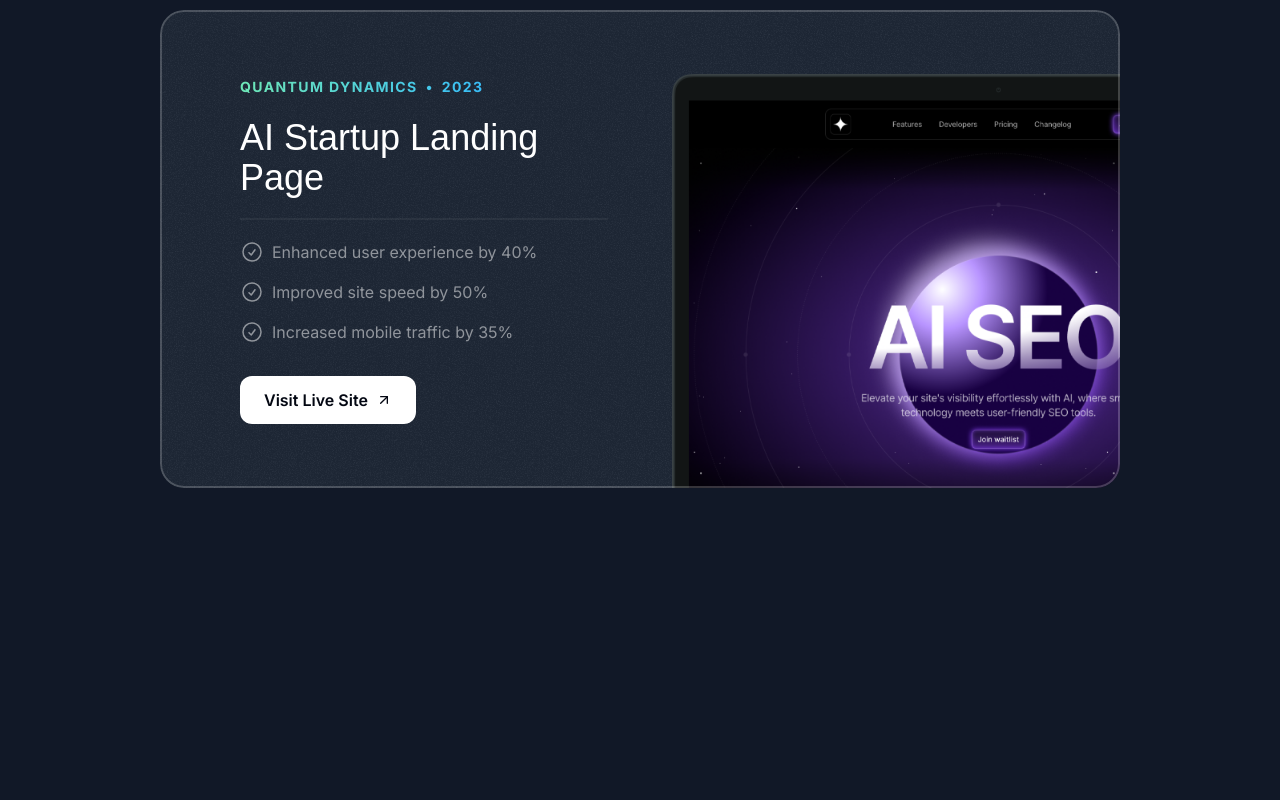
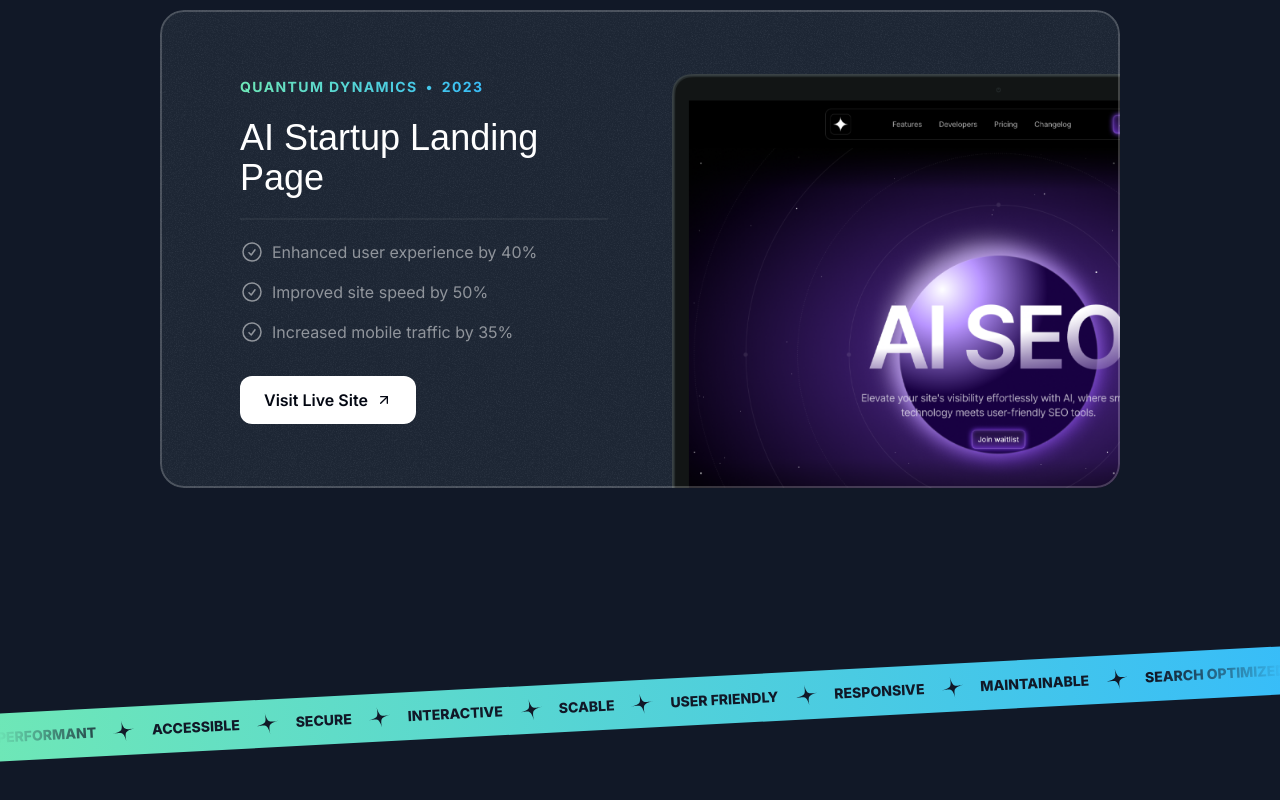
Before and after one commit to vinulays/portfolio, a Next.js app: page / in a window 1280 px wide. Shown: the part 2372-3172 px from the top of the page. Before the commit the page ends 2956 px from the top, so only its background shows below. Built offline with nearby package versions, Linux system fonts and the light colour scheme; a web font is replaced by a local one.

Commit message:
feat: tape section

```diff
--- a/src/app/page.tsx
+++ b/src/app/page.tsx
@@ -1,6 +1,7 @@
 import Header from "@/sections/Header";
 import Hero from "@/sections/Hero";
 import Projects from "@/sections/Projects";
+import Tape from "@/sections/Tape";
 
 export default function Home() {
   return (
@@ -8,6 +9,7 @@
       <Header />
       <Hero />
       <Projects />
+      <Tape />
     </div>
   );
 }
--- /dev/null
+++ b/src/sections/Tape.jsx
@@ -0,0 +1,40 @@
+import StarIcon from "@/assets/icons/star.svg";
+
+const words = [
+  "Performant",
+  "Accessible",
+  "Secure",
+  "Interactive",
+  "Scable",
+  "User Friendly",
+  "Responsive",
+  "Maintainable",
+  "Search Optimized",
+  "Usable",
+  "Reliable",
+];
+
+const Tape = () => {
+  return (
+    <div>
+      <div className="py-16 lg:py-24 overflow-x-clip">
+        <div className="bg-gradient-to-r from-emerald-300 to-sky-400  -rotate-3 -mx-1">
+          <div className="flex [mask-image:linear-gradient(to_right,transparent,black_10%,black_90%,transparent)]">
+            <div className="flex flex-none gap-4 py-3">
+              {words.map((word) => (
+                <div key={word} className="inline-flex items-center gap-4">
+                  <span className="text-gray-900 uppercase font-extrabold text-sm">
+                    {word}
+                  </span>
+                  <StarIcon className="size-6 text-gray-900 -rotate-12" />
+                </div>
+              ))}
+            </div>
+          </div>
+        </div>
+      </div>
+    </div>
+  );
+};
+
+export default Tape;
```
